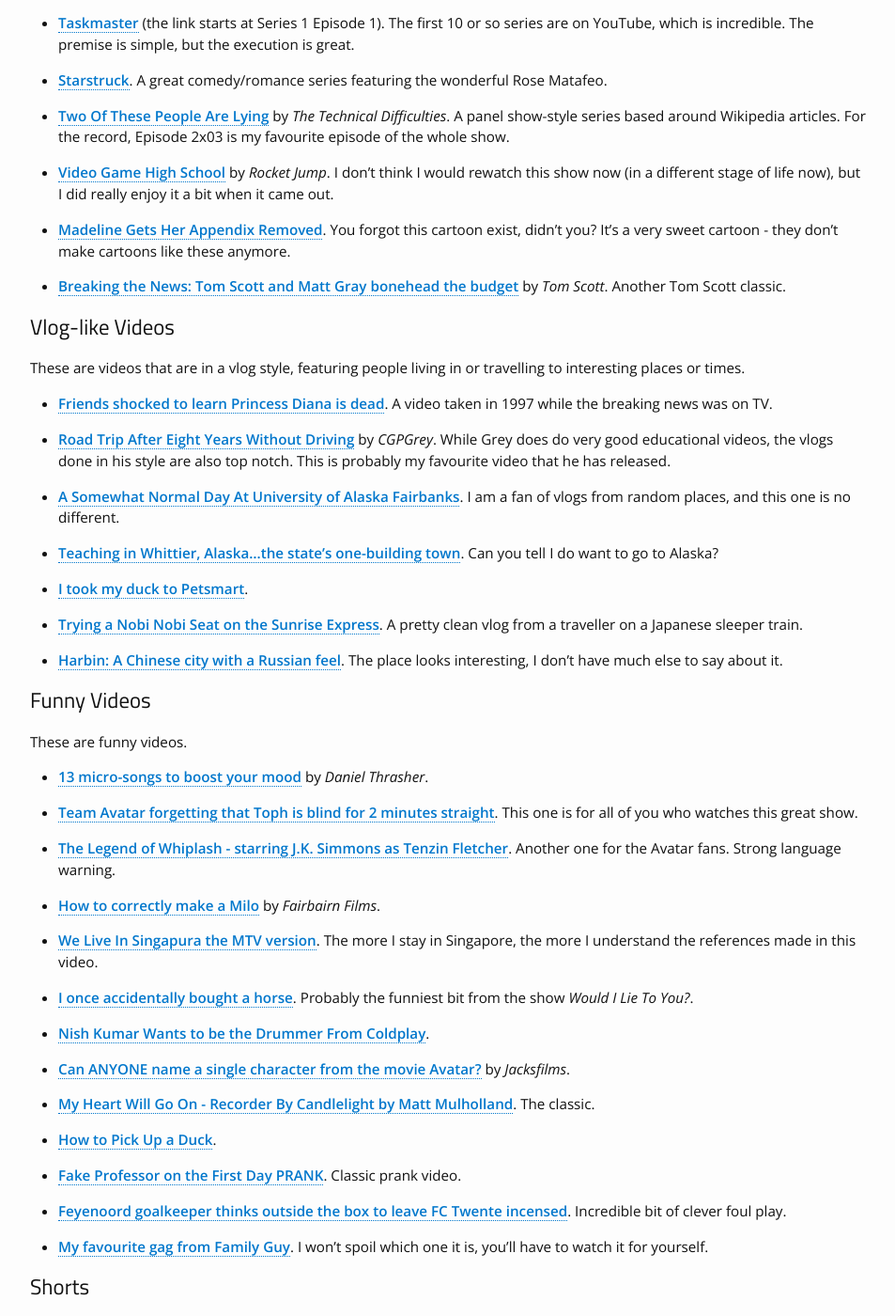
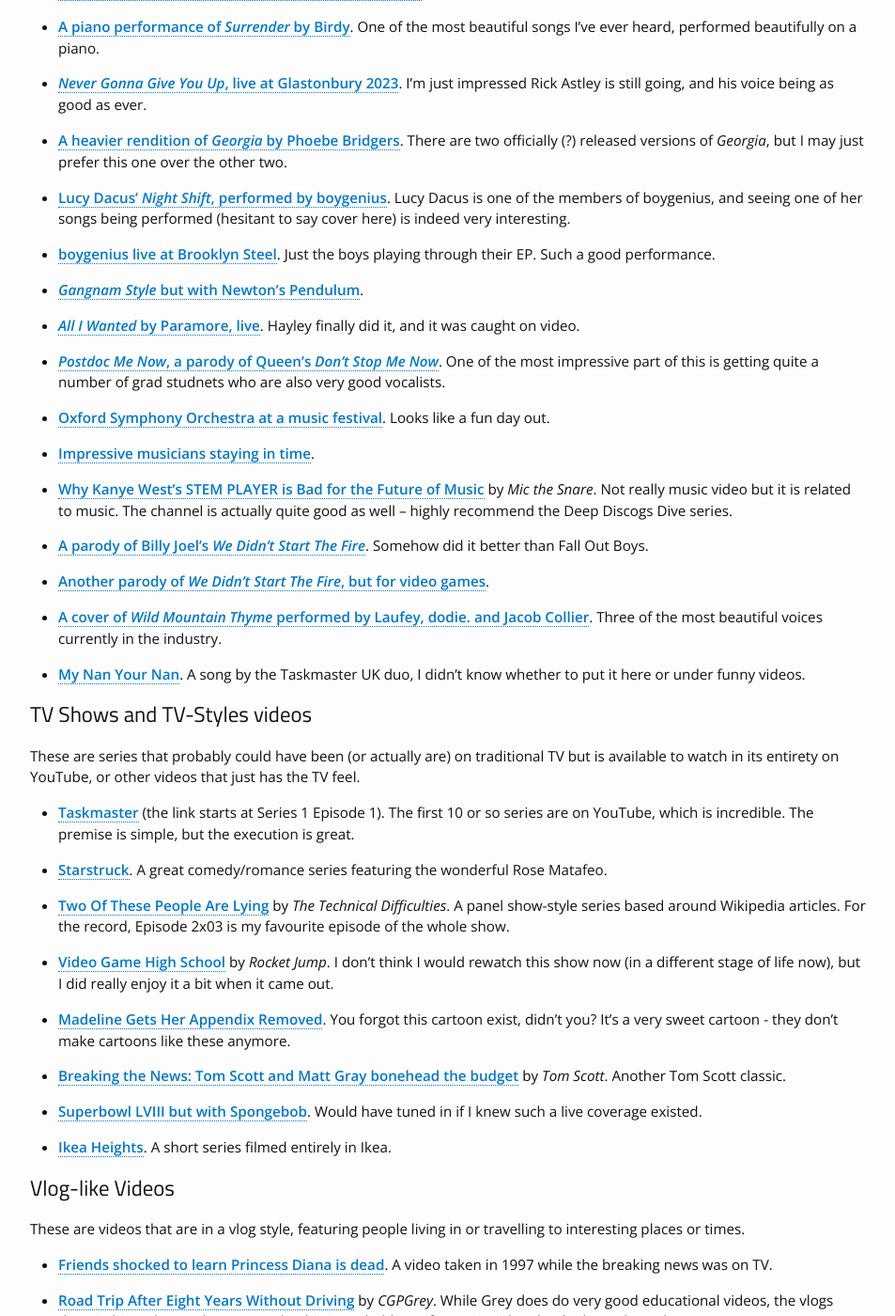
Before and after one commit to apivich-h/apivich-h.github.io, a Jekyll site: the page built from _posts/misc/2000-01-01-interesting-videos.md, in a window 1280 px wide and 1400 px high, scrolled down 2761 px. Shown: the whole window at 94% size, without its empty margins (163-1116 px from the left). Built offline with Jekyll 4.4.1, drawn with Linux system fonts in a browser that asks for light colours; some of the changed text lies outside the part shown.

Commit message:
update some pages

```diff
--- a/_posts/misc/2000-01-01-interesting-videos.md
+++ b/_posts/misc/2000-01-01-interesting-videos.md
@@ -30,6 +30,20 @@
 - **[The Biggest Project in Modern Mathematics](https://www.youtube.com/watch?v=_bJeKUosqo)**. A video about the Langlands problem.
 
 - **[A video on Lebesgue integration](https://www.youtube.com/watch?v=LDNDTOVnKJk)** by _vcubingx_.
+
+- **[a base-neutral system for naming numbering systems](https://www.youtube.com/watch?v=7OEF3JD-jYo)**.
+
+- **[A video about arrays in C being weird](https://www.youtube.com/watch?v=lFRp0tZKosc)**.
+
+- **[The Topological Problem with Voting](https://www.youtube.com/watch?v=v5ev-RAg7Xs)**. Increble video to link topology with game theory.
+
+- **[Computer architecture explained with Minecraft](https://www.youtube.com/watch?v=dV_lf1kyV9M)**.
+
+- **[I Made an AI with just Redstone!](https://www.youtube.com/watch?v=DQ0lCm0J3PM)**. The design process here is quite insane as well.
+
+- **[Place Your Bet: How far will a dumbbell squirt soap?](https://www.youtube.com/watch?v=Jzh1zIGmfok)**. A fun game for everyone.
+
+- **[The image you can't submit to journals anymore](https://www.youtube.com/watch?v=yCdwm2vo09I)**. An incredible video which first touches on the controversial image used in benchmarking computer vision algorithms, to talking about a larger problem of women in CS. The YouTube channel themselves are also incredible, many good videos touching on controversies and scandals within academia and research.
 
 ## Videos about Thailand
 
@@ -73,6 +87,12 @@
 
 - **[xkcd's "Map Projections", animated](https://www.youtube.com/watch?v=7O2CBgWshiM)**.
 
+- **[Why Are There Two Koreas?](https://www.youtube.com/watch?v=Mukhy2Tpqc4)**.
+
+- **[I Made a Graph of Wikipedia... This Is What I Found](https://www.youtube.com/watch?v=JheGL6uSF-4)**.
+
+- **[Last Broadcasts of Countries](https://www.youtube.com/watch?v=KQUGh-nXhGc)**. A nice bit of radio history. A few of these recording the last things broadcasted before an invasion, or before surrendering to a foreign power. It really tells something about the spirits or the toughts of the people then.
+
 ## Music
 
 Videos that are based on music.
@@ -99,11 +119,27 @@
 
 - **[Lucy Dacus' _Night Shift_, performed by boygenius](https://youtu.be/QuRuSP7hhU0)**. Lucy Dacus is one of the members of boygenius, and seeing one of her songs being performed (hesitant to say cover here) is indeed very interesting.
 
+- **[boygenius live at Brooklyn Steel](https://www.youtube.com/watch?v=faJSZGg3xgY)**. Just the boys playing through their EP. Such a good performance.
+
 - **[_Gangnam Style_ but with Newton's Pendulum](https://youtu.be/YB7KUGdP7wI)**.
 
 - **[_All I Wanted_ by Paramore, live](https://www.youtube.com/watch?v=m2YAbi0nHnQ)**. Hayley finally did it, and it was caught on video.
 
 - **[_Postdoc Me Now_, a parody of Queen's _Don't Stop Me Now_](https://www.youtube.com/watch?v=whreNeJGCWk)**. One of the most impressive part of this is getting quite a number of grad studnets who are also very good vocalists.
+
+- **[Oxford Symphony Orchestra at a music festival](https://www.youtube.com/watch?v=swO7hF8hNbY)**. Looks like a fun day out.
+
+- **[Impressive musicians staying in time](https://www.youtube.com/shorts/RQJADZpE5Ns)**.
+
+- **[Why Kanye West's STEM PLAYER is Bad for the Future of Music](https://www.youtube.com/watch?v=-4FKiUdk3_Q)** by _Mic the Snare_. Not really music video but it is related to music. The channel is actually quite good as well -- highly recommend the Deep Discogs Dive series.
+
+- **[A parody of Billy Joel's _We Didn't Start The Fire_](https://www.youtube.com/watch?v=NGz-aer6pc8)**. Somehow did it better than Fall Out Boys.
+
+- **[Another parody of _We Didn't Start The Fire_, but for video games](https://www.youtube.com/watch?v=oHFIX-E5k7w)**.
+
+- **[A cover of _Wild Mountain Thyme_ performed by Laufey, dodie. and Jacob Collier](https://www.youtube.com/watch?v=Lz1LEYxFQ5Q)**. Three of the most beautiful voices currently in the industry.
+
+- **[My Nan Your Nan](https://www.youtube.com/watch?v=zeOlHPgaVhQ)**. A song by the Taskmaster UK duo, I didn't know whether to put it here or under funny videos.
 
 ## TV Shows and TV-Styles videos
 
@@ -120,6 +156,10 @@
 - **[Madeline Gets Her Appendix Removed](https://www.youtube.com/watch?v=lo472Cpxhw8)**. You forgot this cartoon exist, didn't you? It's a very sweet cartoon - they don't make cartoons like these anymore.
 
 - **[Breaking the News: Tom Scott and Matt Gray bonehead the budget](https://www.youtube.com/watch?v=t2tYvANA8to)** by _Tom Scott_. Another Tom Scott classic.
+
+- **[Superbowl LVIII but with Spongebob](https://www.youtube.com/watch?v=PuYNuxBiEKw)**. Would have tuned in if I knew such a live coverage existed.
+
+- **[Ikea Heights](https://www.youtube.com/watch?v=edgU_JXqVoY)**. A short series filmed entirely in Ikea.
 
 ## Vlog-like Videos
 
@@ -138,6 +178,8 @@
 - **[Trying a Nobi Nobi Seat on the Sunrise Express](https://www.youtube.com/watch?v=A1JH9URsPT8)**. A pretty clean vlog from a traveller on a Japanese sleeper train.
 
 - **[Harbin: A Chinese city with a Russian feel](https://www.youtube.com/watch?v=fHFNA2JTvk0)**. The place looks interesting, I don't have much else to say about it.
+
+- **[Popeyes Cheddar Biscuit Butterfly Shrimp - Food Review](https://www.youtube.com/watch?v=5d5NJgO38AE)** by _The Report of The Week_. The one where he says that line.
 
 ## Funny Videos
 
@@ -226,3 +268,7 @@
 - **[The interviewer not noticing that they were talking to Mike Shinoda from Linkin Park](https://www.youtube.com/watch?v=phzaGR8XWO8)**.
 
 - **[Penguins Movie](https://www.youtube.com/watch?v=VPxNlNtqwuI)**. Just remember that this whole thing is a beer commercial.
+
+- **[Incredible ice hockey performance by an emergency goalkeeper](https://www.youtube.com/watch?v=tG-IGNvfrg8)**.
+
+- **[A self-lvelling pool table](https://www.youtube.com/watch?v=N-aE5oszXyQ)**.
```
